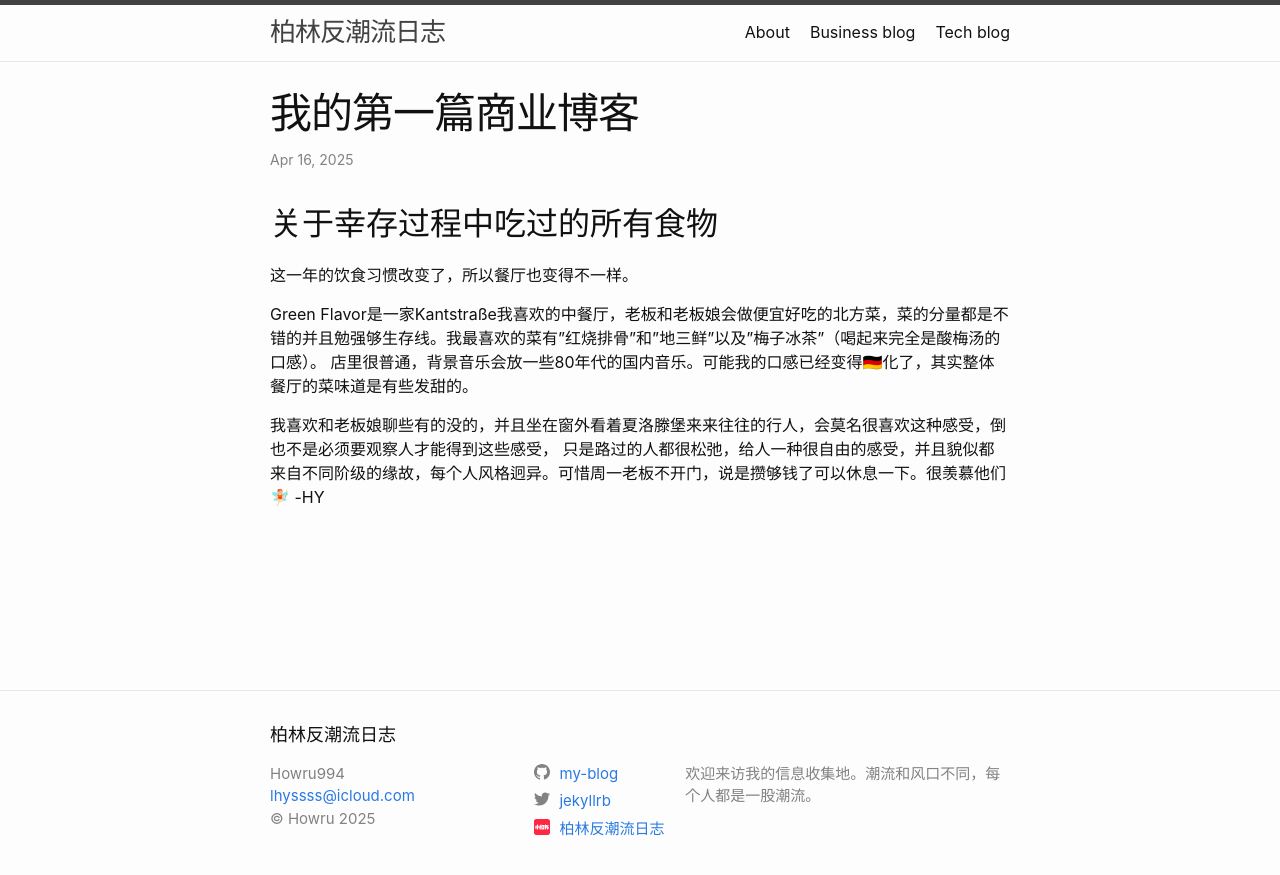
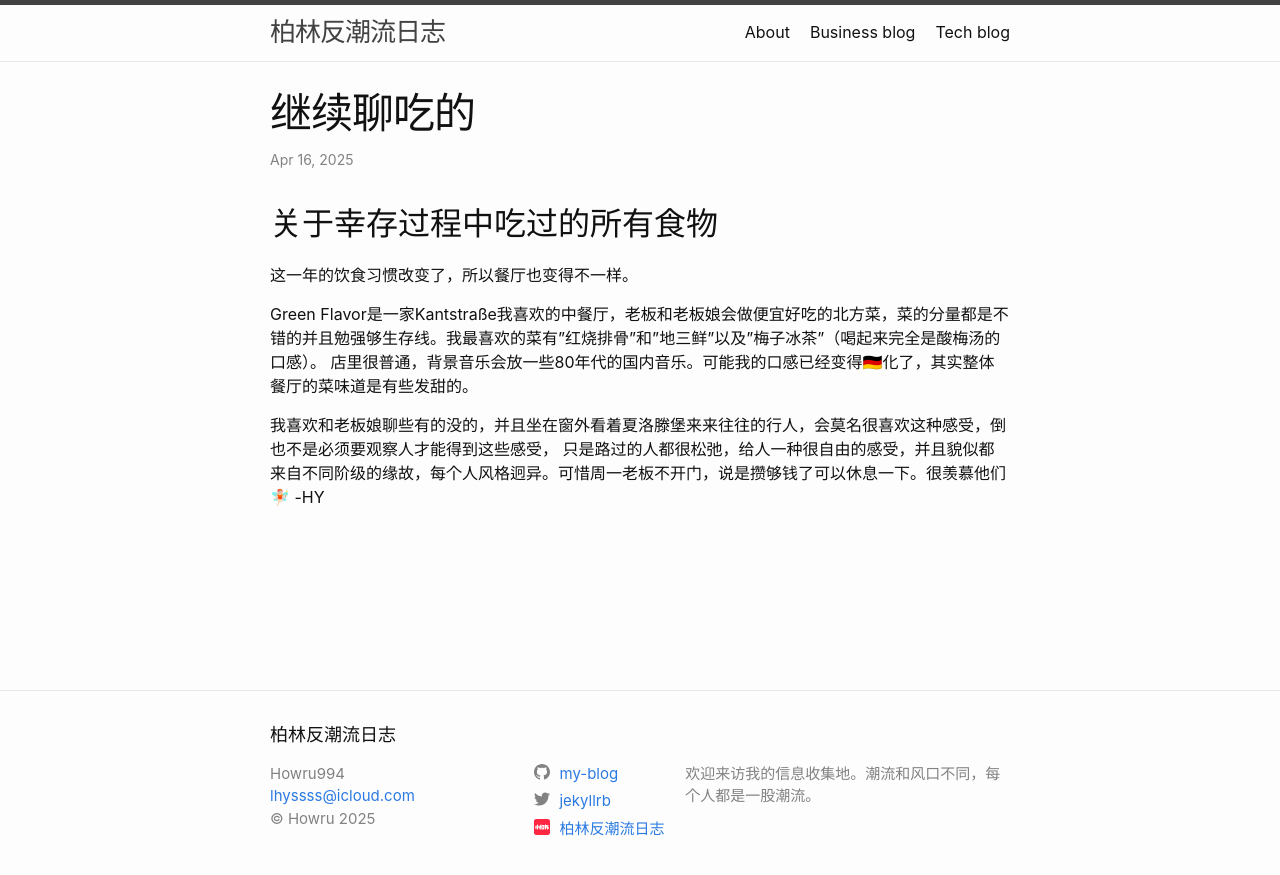
Before and after one commit to Howareu994/my-blog, a Jekyll site: the page built from blog-business/_posts/2022-11-07-my-second-business-blog.markdown, in a window 1280 px wide. Shown: the top 875 px of the page. Built offline with Jekyll 4.4.1, drawn with Linux system fonts in a browser that asks for light colours.

Commit message:
2022-11-07-my-second-business-blog.markdown aktualisieren

```diff
--- a/blog-business/_posts/2022-11-07-my-second-business-blog.markdown
+++ b/blog-business/_posts/2022-11-07-my-second-business-blog.markdown
@@ -1,6 +1,6 @@
 ---
 layout: post
-title:  "我的第一篇商业博客"
+title:  "继续聊吃的"
 date:   2025-04-16 11:34:17 +0100
 category: Business
 ---
```
